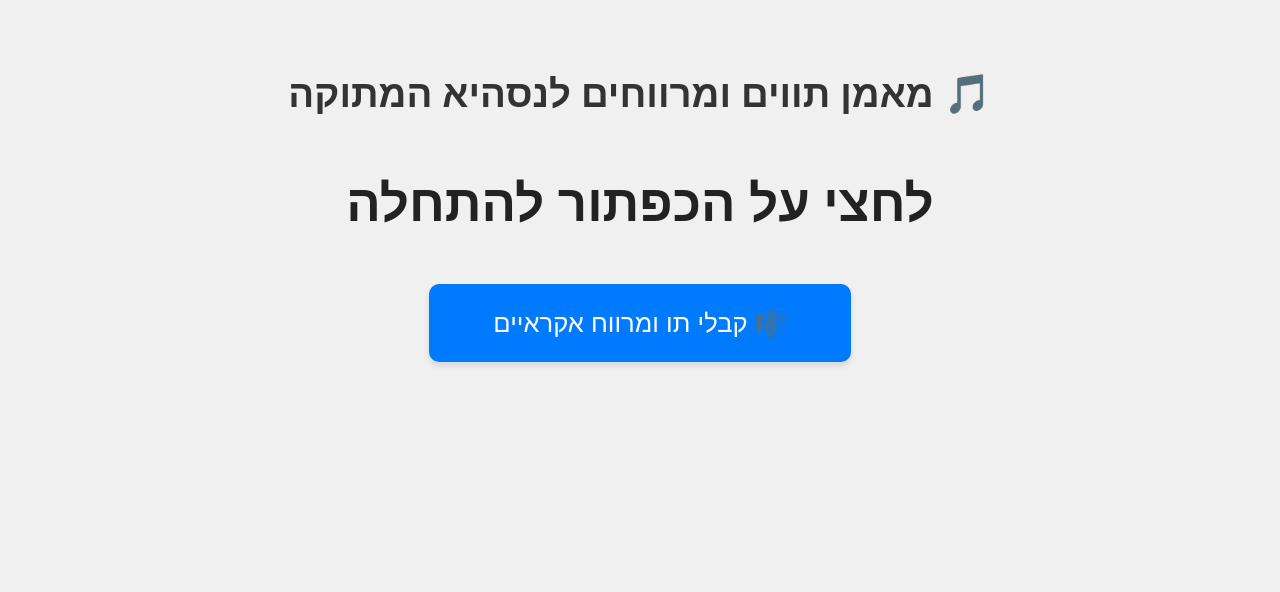
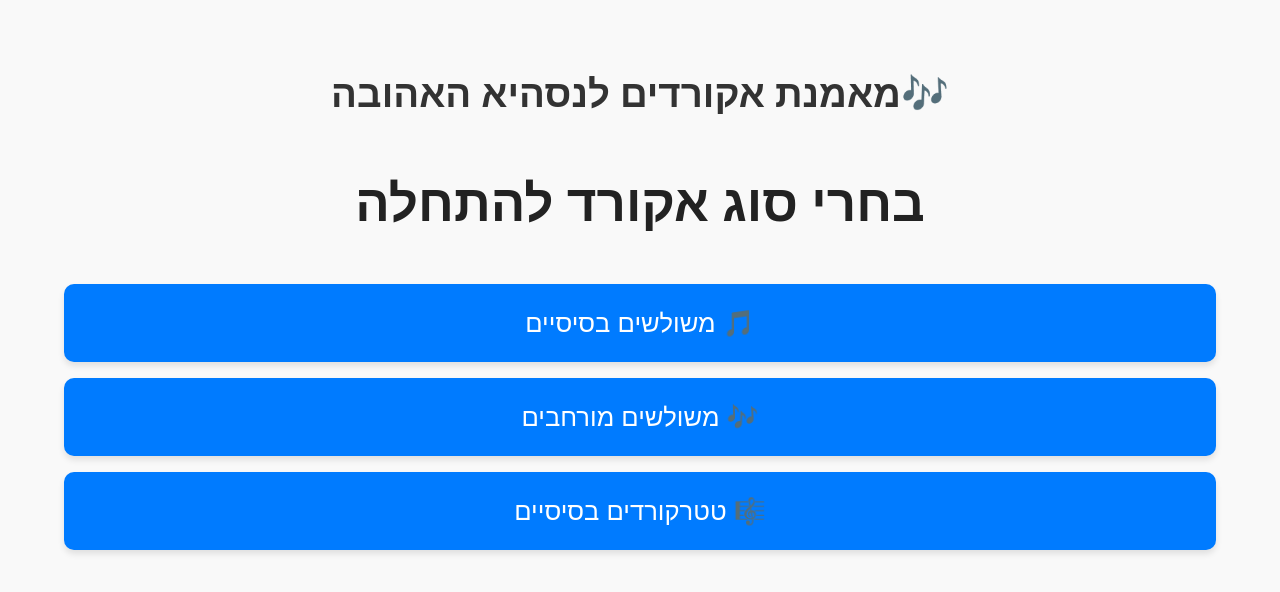
Before and after one commit to TalFeder/chord-trainer, a plain HTML site: page index.html in a window 1280 px wide. Drawn offline with Linux system fonts and the light colour scheme.

Commit message:
index.html

```diff
--- a/index.html
+++ b/index.html
@@ -3,11 +3,11 @@
 <head>
   <meta charset="UTF-8">
   <meta name="viewport" content="width=device-width, initial-scale=1.0">
-  <title>מאמן תווים ומרווחים לנסהיא המתוקה</title>
+  <title>מאמן אקורדים</title>
   <style>
     body {
       font-family: "Segoe UI", Arial, sans-serif;
-      background-color: #f0f0f0;
+      background-color: #f9f9f9;
       text-align: center;
       margin: 0;
       padding: 5vh 5vw;
@@ -16,7 +16,7 @@
 
     h1 {
       font-size: 6vw;
-      margin-bottom: 6vh;
+      margin-bottom: 4vh;
       color: #333;
     }
 
@@ -25,6 +25,12 @@
       margin: 6vh 0;
       color: #222;
       font-weight: bold;
+    }
+
+    .button-group {
+      display: flex;
+      flex-direction: column;
+      gap: 2vh;
     }
 
     button {
@@ -51,10 +57,15 @@
 </head>
 <body>
 
-  <h1>🎵 מאמן תווים ומרווחים לנסהיא המתוקה</h1>
+  <h1>🎶מאמנת אקורדים לנסהיא האהובה </h1>
 
-  <div class="output" id="display">לחצי על הכפתור להתחלה</div>
-  <button onclick="generate()">🎼 קבלי תו ומרווח אקראיים</button>
+  <div class="output" id="display">בחרי סוג אקורד להתחלה</div>
+
+  <div class="button-group">
+    <button onclick="generate('basic')">🎵 משולשים בסיסיים</button>
+    <button onclick="generate('extended')">🎶 משולשים מורחבים</button>
+    <button onclick="generate('tetrads')">🎼 טטרקורדים בסיסיים</button>
+  </div>
 
   <script>
     const notes = [
@@ -63,26 +74,21 @@
       'לה♭', 'לה', 'לה♯', 'סי♭', 'סי'
     ];
 
-    const intervals = [
-      'יוניסון',
-      'סקונדה קטנה',
-      'סקונדה גדולה',
-      'טרצה קטנה',
-      'טרצה גדולה',
-      'קוורטה זכה',
-      'טריטון',
-      'קווינטה זכה',
-      'סקסטה קטנה',
-      'סקסטה גדולה',
-      'ספטימה קטנה',
-      'ספטימה גדולה',
-      'אוקטבה'
-    ];
+    const chords = {
+      basic: ['מז׳ור', 'מינור'],
+      extended: ['מז׳ור', 'מינור', 'מוקטן', 'מוגדל'],
+      tetrads: [
+        'דומיננט 7 (G7)',
+        'מז׳ור 7 (Cmaj7 / CΔ7)',
+        'מינור 7 (Dm7)',
+        'חצי מוקטן (B∅7)'
+      ]
+    };
 
-    function generate() {
+    function generate(type) {
       const note = notes[Math.floor(Math.random() * notes.length)];
-      const interval = intervals[Math.floor(Math.random() * intervals.length)];
-      document.getElementById('display').textContent = `${note} + ${interval}`;
+      const chord = chords[type][Math.floor(Math.random() * chords[type].length)];
+      document.getElementById('display').textContent = `${note} ${chord}`;
     }
   </script>
 
```
